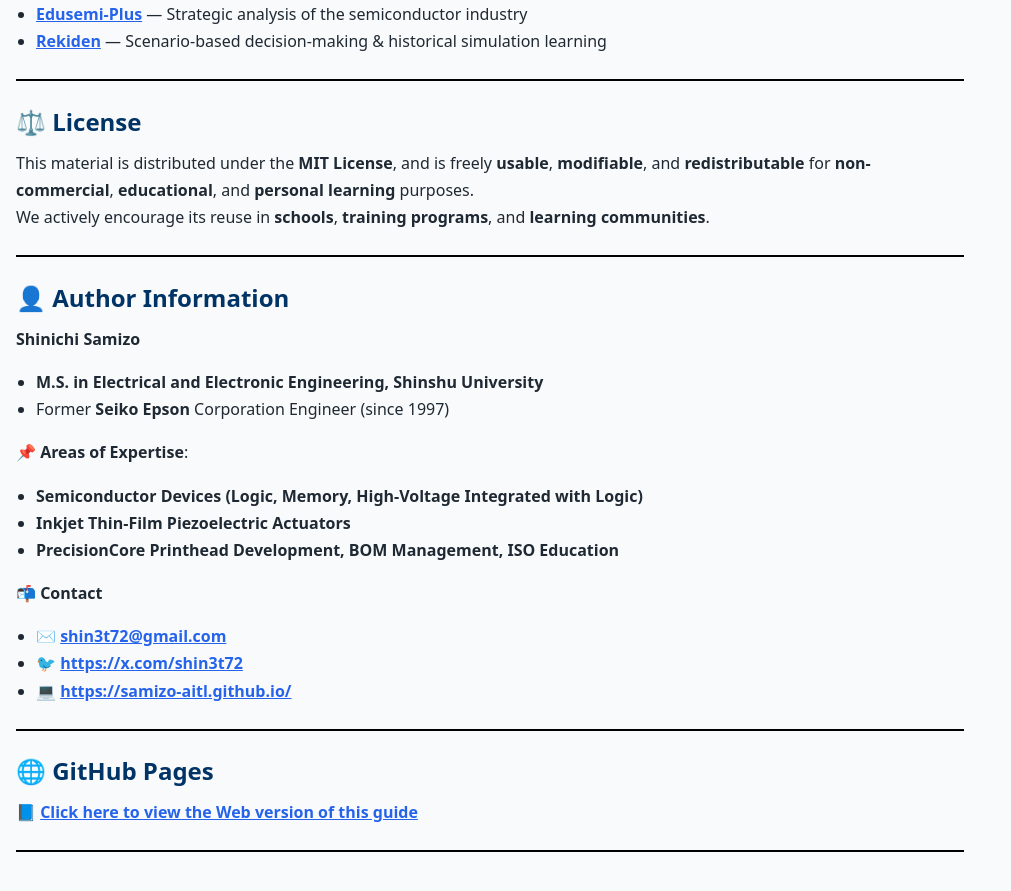
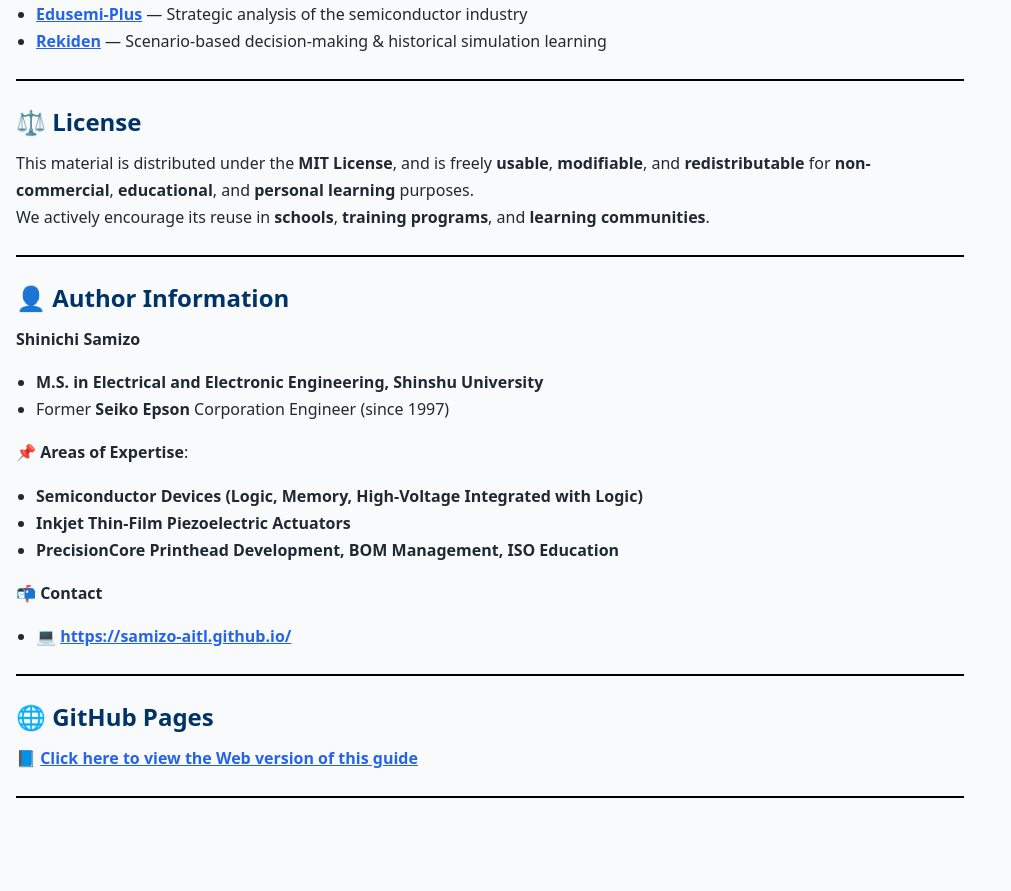
Before and after one commit to Samizo-AITL/AssetPortfolio-StartGuide, a Jekyll site: the page built from en/index.md, in a window 1280 px wide and 900 px high, scrolled down 2829 px. Shown: the top 891 px of the window, without its empty margins (0-1011 px from the left). Built offline with Jekyll 4.4.1, drawn with Linux system fonts in a browser that asks for light colours; after the commit the page ends 3675 px from its top, so only the background shows below that.

Commit message:
Update index.md

```diff
--- a/en/index.md
+++ b/en/index.md
@@ -137,8 +137,6 @@ We actively encourage its reuse in **schools**, **training programs**, and **lea
 - **PrecisionCore Printhead Development, BOM Management, ISO Education**
 
 📬 **Contact**
-- ✉️ [shin3t72@gmail.com](mailto:shin3t72@gmail.com)
-- 🐦 [https://x.com/shin3t72](https://x.com/shin3t72)
 - 💻 [https://samizo-aitl.github.io/](https://samizo-aitl.github.io/)
 
 ---
```
